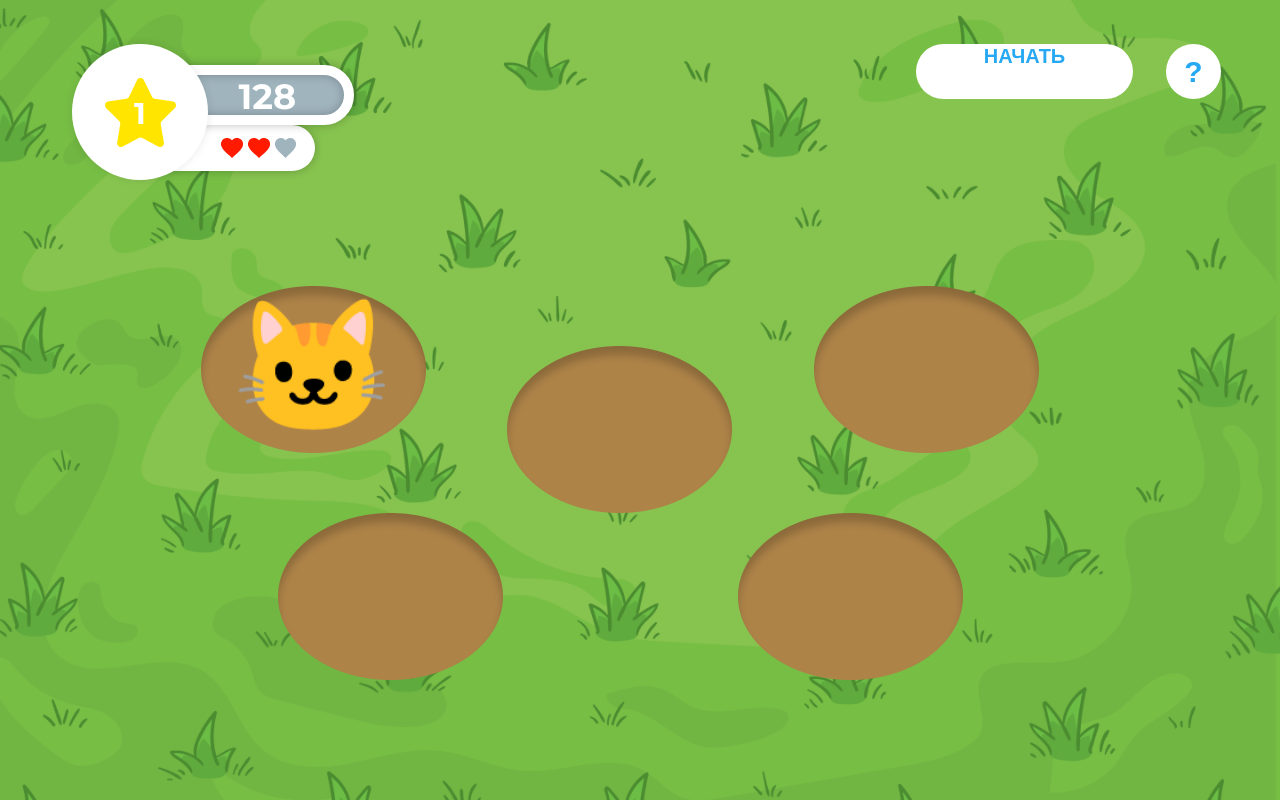
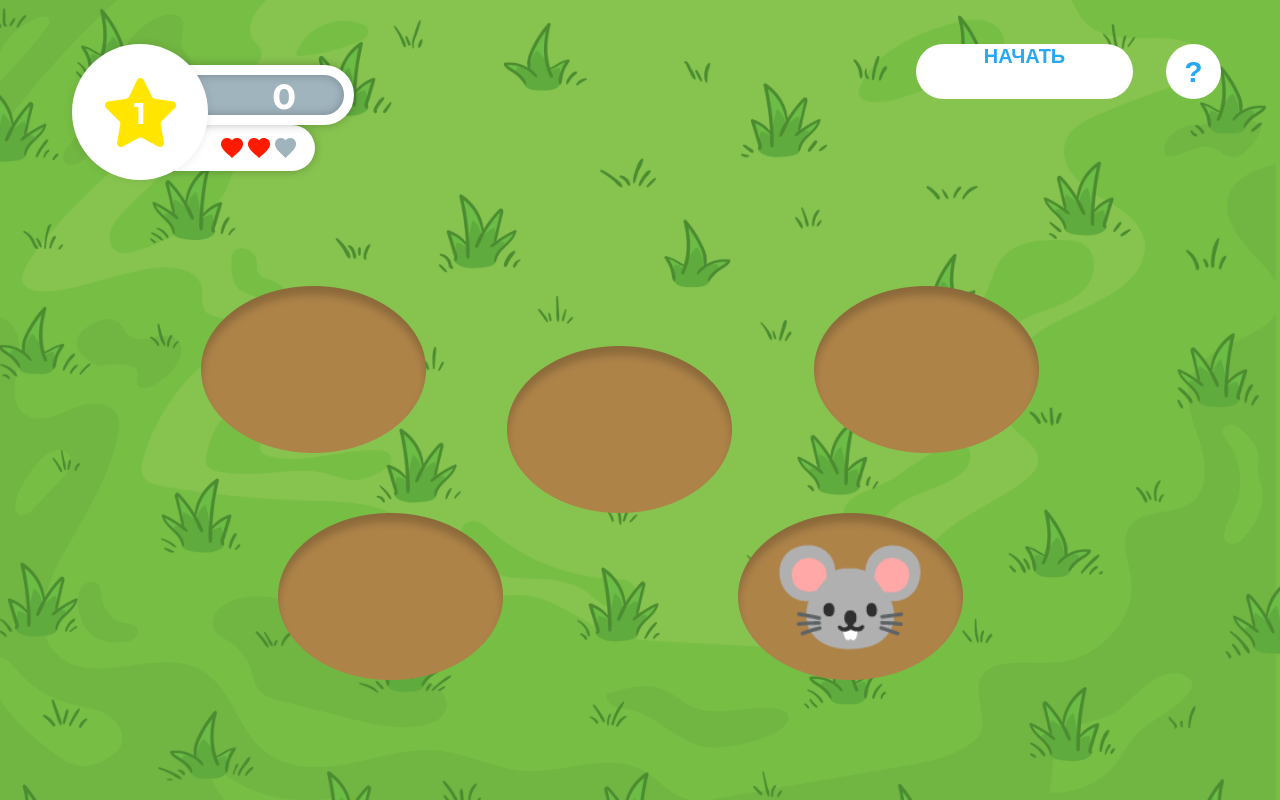
Before and after one commit to WebHeroSchool/Game_JS_Alde, a plain HTML site: page index.html in a window 1280 px wide. Drawn offline with Linux system fonts and the light colour scheme.

Commit message:
появление emoji, обработка клика, добавление очков

```diff
--- a/css/style.css
+++ b/css/style.css
@@ -166,6 +166,8 @@ body {
     height: 167px;
     background: url(image/mink.png)no-repeat;
     margin-right: 40px;
+    text-align: center;
+
 }
 .game-field__mink-spec {
     margin-top: 60px;
@@ -318,5 +320,5 @@ body {
 
 .emoji {
     font-size: 130px;
-    text-align: center;
+    /* text-align: center; */
 }
--- a/index.html
+++ b/index.html
@@ -16,7 +16,7 @@
                 <div class="circle">
                     <div class="star">1</div>
                 </div>
-                <div class="score">128</div>
+                <div class="score"></div>
                 <div class="life">
                     <div class="life__heart life__heart-active"></div>
                     <div class="life__heart life__heart-active"></div>
--- a/script.js
+++ b/script.js
@@ -1,39 +1,72 @@
 class game {
     constructor(){
-    this.score = 0;
-    this.live = 3;
-    this.isRunning = false;
-    this.isMouse = false;
+        this.score = 0;
+        this.live = 3;
+        this.isRunning = false;
+        this.isMouse = false;
 
-    this.emojis = [
-        '🐭',
-        '🐼',
-        '🐻',
-        '🦊',
-        '🐱',
-        '🐱',
-        '🐮',
-        '🦁',
-        '🐽',
-        '🐨',
-        '🐨',
-        '🐰',
-        '🐯'
-    ]
+        this.emojis = ['🐭', '🐼', '🐻', '🦊', '🐱', '🐱', '🐮', '🦁', '🐽', '🐨', '🐨', '🐰', '🐯'];
+    }
+    getRandomEmoji () {
+        let rand = Math.floor(Math.random() * 100);
+        let rand2;
+        if (rand <= 30){
+            rand2 = Math.floor(Math.random() * 2);
+            console.log(rand2);
+            if(this.emojis[rand2] === '🐭')
+                this.isMouse = true;
+
+        return this.emojis[rand2];
+        }
+        else{
+            rand2 = Math.floor(Math.random() * this.emojis.length);
+            if(this.emojis[rand2] === '🐭')
+                this.isMouse = true;
+
+        return this.emojis[rand2];
+        }
     }
     getClick(){
+        if(this.isMouse)
+            this.score += 10;
+
+        if(!this.isMouse)
+            this.live--;
 
     };
+    setScore(){
+        let score = document.querySelector('.score');
+        score.innerHTML = this.score;
+    };
+    deleteElement(){
+        let mink = document.querySelector('.emoji');
+        if(mink)
+            mink.remove();
+        this.isMouse = false;
+    }
     createElement(){
+        this.setScore();
+        this.deleteElement();
+        let minks = document.querySelectorAll('.game-field__mink');
+        let span = document.createElement('span');
+        let rand = Math.floor(Math.random() * minks.length);
+
+        span.classList.add('emoji');
+        span.innerHTML = this.getRandomEmoji();
+        console.log(span.innerHTML);
+        span.addEventListener('click', () => this.getClick());
+        minks[rand].appendChild(span);
+        console.log(this.isMouse);
+        console.log(this.score, this.live);
 
     };
     startGame(){
+        this.isRunning = true;
+        let interval = setInterval( () => this.createElement(),2000);
 
     };
 }
-let g = new game();
-
-let mink = document.querySelector('.game-field__mink');
-mink.classList.add('emoji');
-mink.innerHTML = g.emojis[5];
-console.log(g);
+let newGame = new game();
+let start = document.querySelector('.btn__start');
+start.addEventListener('click', newGame.startGame());
+// newGame.startGame();
```
